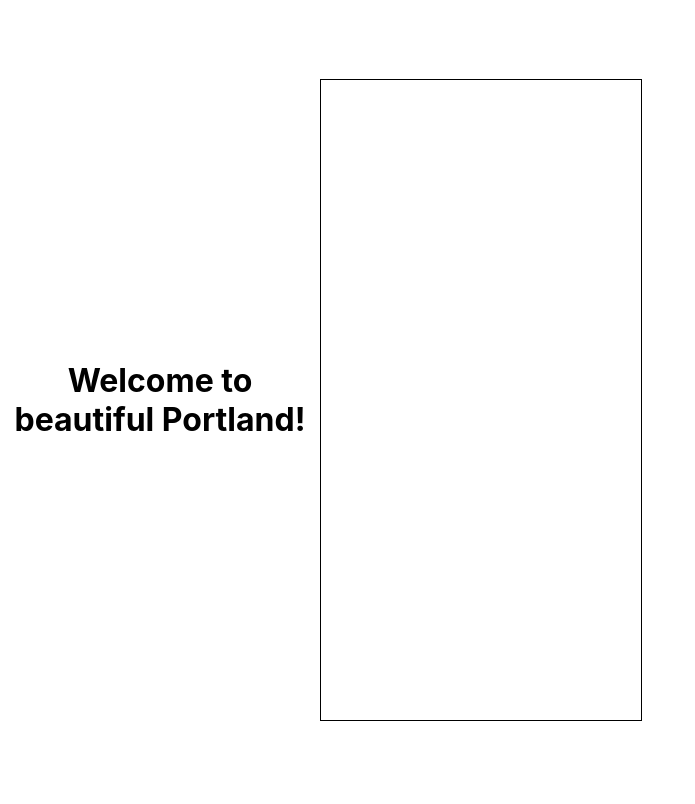
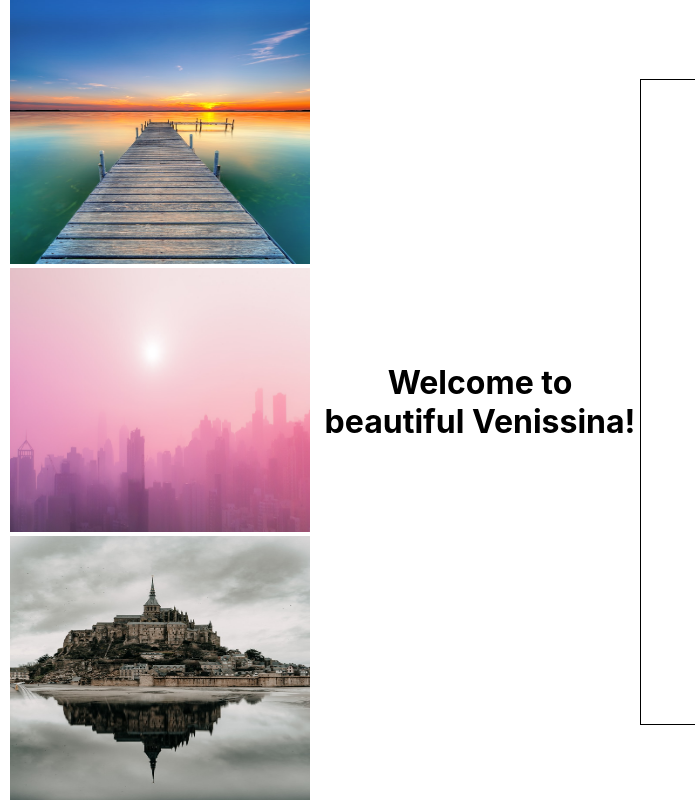
Before and after one commit to alicehsing/react-city-builder-half-baked, a React (Create React App) app: page / in a window 1280 px wide. Shown: the whole page, without its empty margins (0-695 px from the left). Built offline with nearby package versions, Linux system fonts and the light colour scheme.

Commit message:
set states and use the 3 props to render correct images that live in the public directory

```diff
--- a/src/App.js
+++ b/src/App.js
@@ -11,15 +11,24 @@ import City from './City';
 function App() {
   // track some state here.
   // You'll need to keep track of a skylineId, waterfrontId, and castleId. All these start out as 1
+  const [skylineId, setSkylineId] = useState(1);
+  const [waterfrontId, setWaterfrontId] = useState(1);
+  const [castleId, setCastleId] = useState(1);
   // you'll need to track a city name, which starts as the city name of your choice.
+  const [cityName, setCityName] = useState('Venissina');
   // finally, you'll need an array of slogans, which could start out as ['The City of Excellence'] for example
+  const [citySlogans, setCitySlogans] = useState(['A city full of dreams and joy', 'You’re knocking on heaven’s door', 'Even aliens would come here']);
 
   return (
     <div className="App">
       {/* here, the City component takes in skylineId, waterfrontId, castleId as props. It'll use those ids to render pictures correctly. */}
+      <City
+        skylineId={skylineId}
+        waterfrontId={waterfrontId}
+        castleId={castleId} />
       <h1>
         {/* dynamically update the city name here using state */}
-        Welcome to beautiful Portland!
+        Welcome to beautiful {cityName}!
       </h1>
       <div className='bottom'>
         {/* here, the CityNameInput component takes in the setCityName state handler function */}
--- a/src/City.js
+++ b/src/City.js
@@ -3,8 +3,11 @@ import React from 'react';
 export default function City(props) {
   return (
     <div className="city">
-      {/* this component should take 3 props: waterfrontId, skylineId, and castlId */}
-      {/* use these 3 ids in img tags load approriate images that live in the public directory */}
+      {/* this component should take 3 props: waterfrontId, skylineId, and castleId */}
+      {/* use these 3 ids in img tags load appropriate images that live in the public directory */}
+      <img src={`waterfront-${props.waterfrontId}.jpeg`} />
+      <img src={`skyline-${props.skylineId}.jpeg`} />
+      <img src={`castle-${props.castleId}.jpeg`} />
     </div>
   );
 }
```
